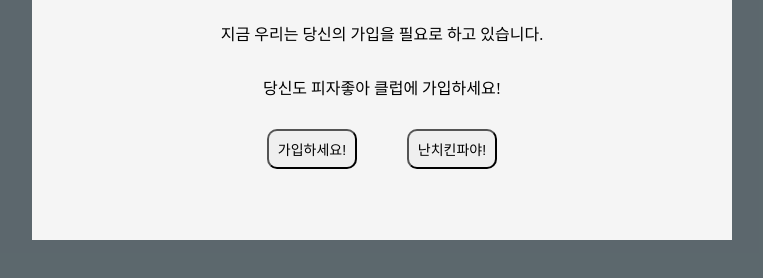
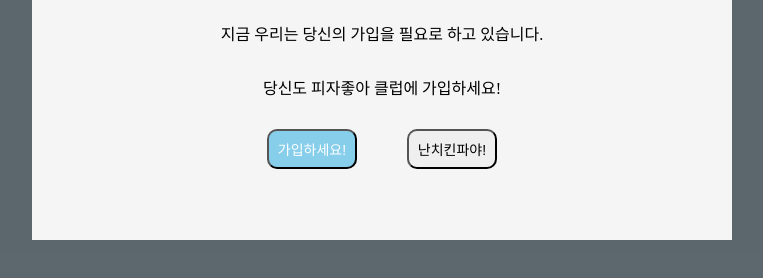
Before and after one commit to Saccharin01/COOPTest, a website: page Team2/public/html/index.html in a window 1280 px wide. In both pictures the pointer is over the button "가입하세요!". Shown: the part 510-788 px from the top of the page, without its empty margins (258-1021 px from the left). Drawn offline with Linux system fonts and the light colour scheme.

Commit message:
btn에 호버를 추가 색상은 추후 상의

```diff
--- a/Team2/public/html/style.css
+++ b/Team2/public/html/style.css
@@ -89,6 +89,11 @@ body {
   cursor: pointer;
 }
 
+#welcomeSubmit > div:nth-child(2) > div:nth-child(3) > button:hover {
+  background-color: skyblue;
+  color: white;
+}
+
 form {
   width: 350px;
   height: 350px;
```
